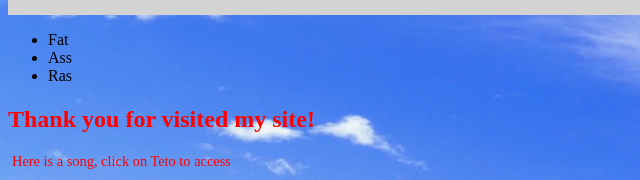
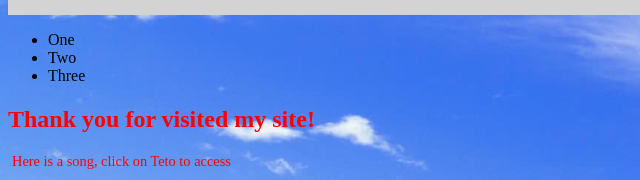
Before and after one commit to bangnvce200845-dot/bangnvce.github.io, a plain HTML site: page index.html in a window 1280 px wide. Shown: the part 870-1050 px from the top of the page, 0-640 px from the left. Drawn offline with Linux system fonts and the light colour scheme.

Commit message:
Update index.html

```diff
--- a/index.html
+++ b/index.html
@@ -55,9 +55,9 @@ body {
   </article>
 </article>
 <ul>
-  <li>Fat</li>
-  <li>Ass</li>
-  <li>Ras</li>
+  <li>One</li>
+  <li>Two</li>
+  <li>Three</li>
 </ul>
 </body>
 <h1>
```
